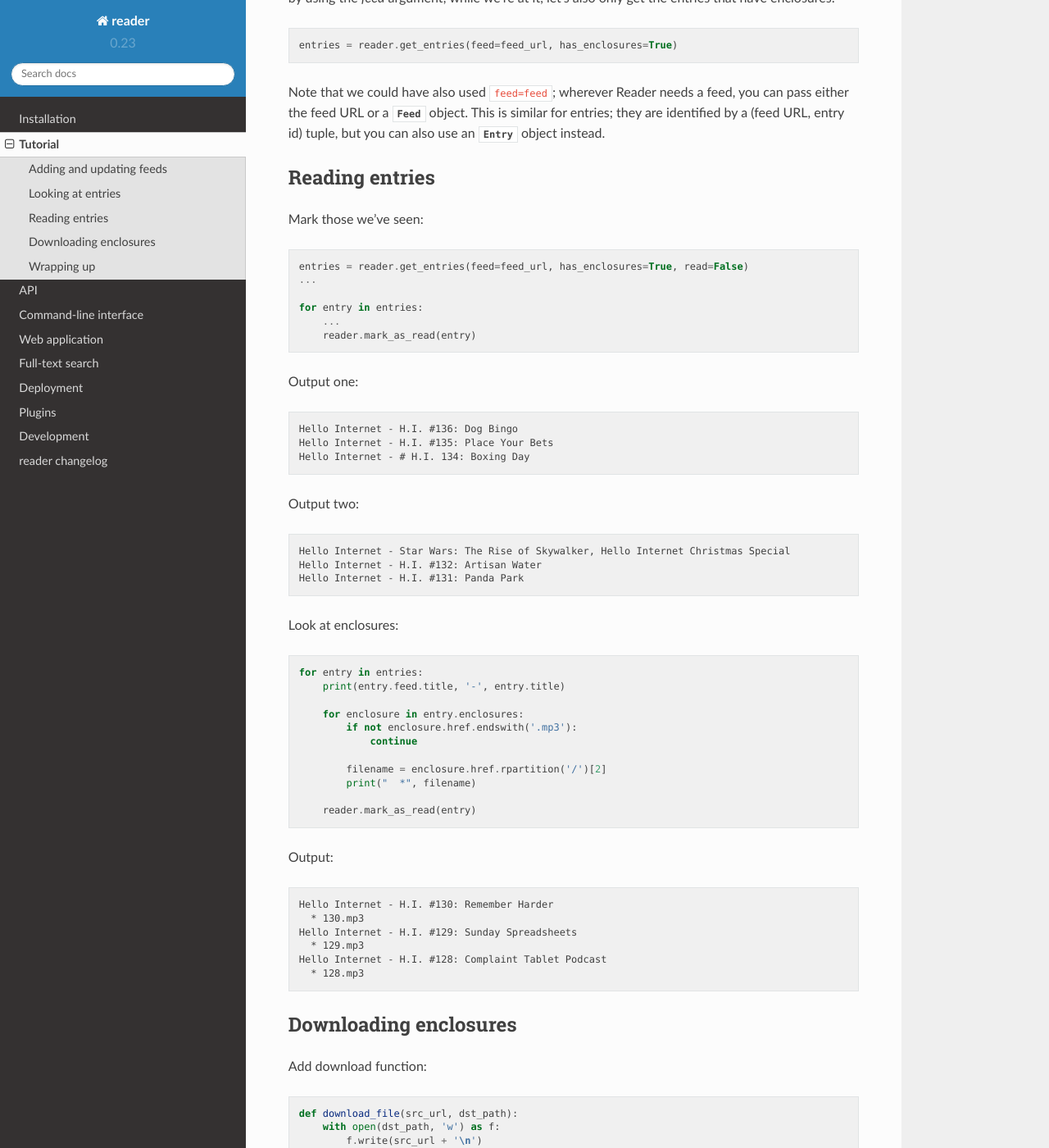
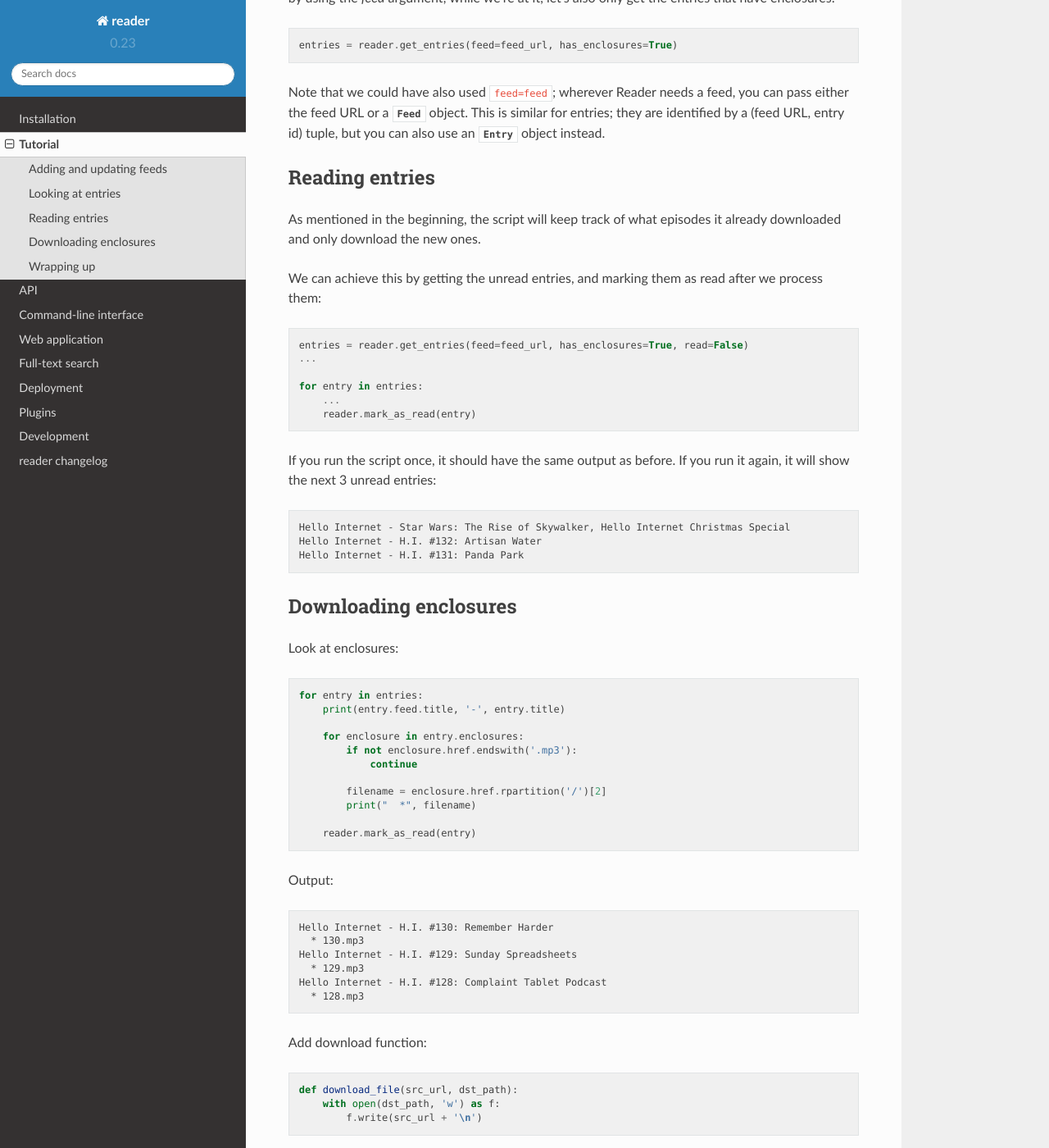
Before and after one commit to Alcides1123/reader, a Sphinx documentation site: the page built from docs/tutorial.rst, in a window 1280 px wide and 1400 px high, scrolled down 2033 px. Shown: the whole window at 82% size. Built offline with Sphinx 7.4.7 and the Read the Docs theme 2.0.0, drawn with Linux system fonts in a browser that asks for light colours; some of the changed text lies outside the part shown.

Commit message:
Tutorial: "reading entries" section.
For #158.

```diff
--- a/docs/tutorial.rst
+++ b/docs/tutorial.rst
@@ -25,7 +25,6 @@ Before starting, install *reader* by following the instructions :doc:`here <inst
 
 Adding and updating feeds
 -------------------------
-
 
 Create a ``script.py`` file::
 
@@ -88,7 +87,7 @@ Looking at entries
 ------------------
 
 Let's look at the individual elements in the feed (called *entries*);
-add this to our script::
+add this to the script::
 
     def download_everything():
         entries = reader.get_entries()
@@ -129,7 +128,11 @@ tuple, but you can also use an :class:`Entry` object instead.
 Reading entries
 ---------------
 
-Mark those we've seen::
+As mentioned in the beginning, the script will keep track of what episodes
+it already downloaded and only download the new ones.
+
+We can achieve this by getting the unread entries,
+and marking them as read after we process them::
 
     entries = reader.get_entries(feed=feed_url, has_enclosures=True, read=False)
     ...
@@ -138,15 +141,8 @@ Mark those we've seen::
         ...
         reader.mark_as_read(entry)
 
-Output one:
-
-.. code-block:: text
-
-    Hello Internet - H.I. #136: Dog Bingo
-    Hello Internet - H.I. #135: Place Your Bets
-    Hello Internet - # H.I. 134: Boxing Day
-
-Output two:
+If you run the script once, it should have the same output as before.
+If you run it again, it will show the next 3 unread entries:
 
 .. code-block:: text
 
```
Also changed, not shown: other parts of docs/tutorial.rst (+3 -3 lines).
